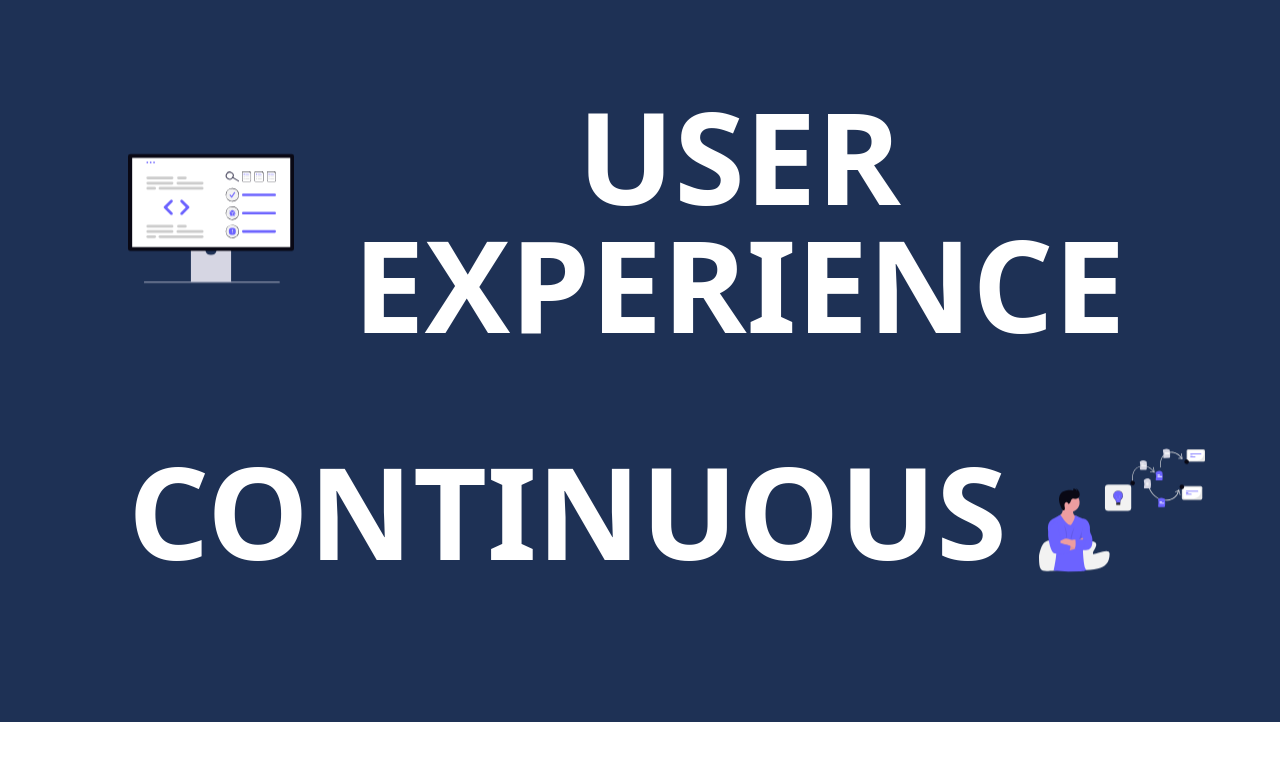
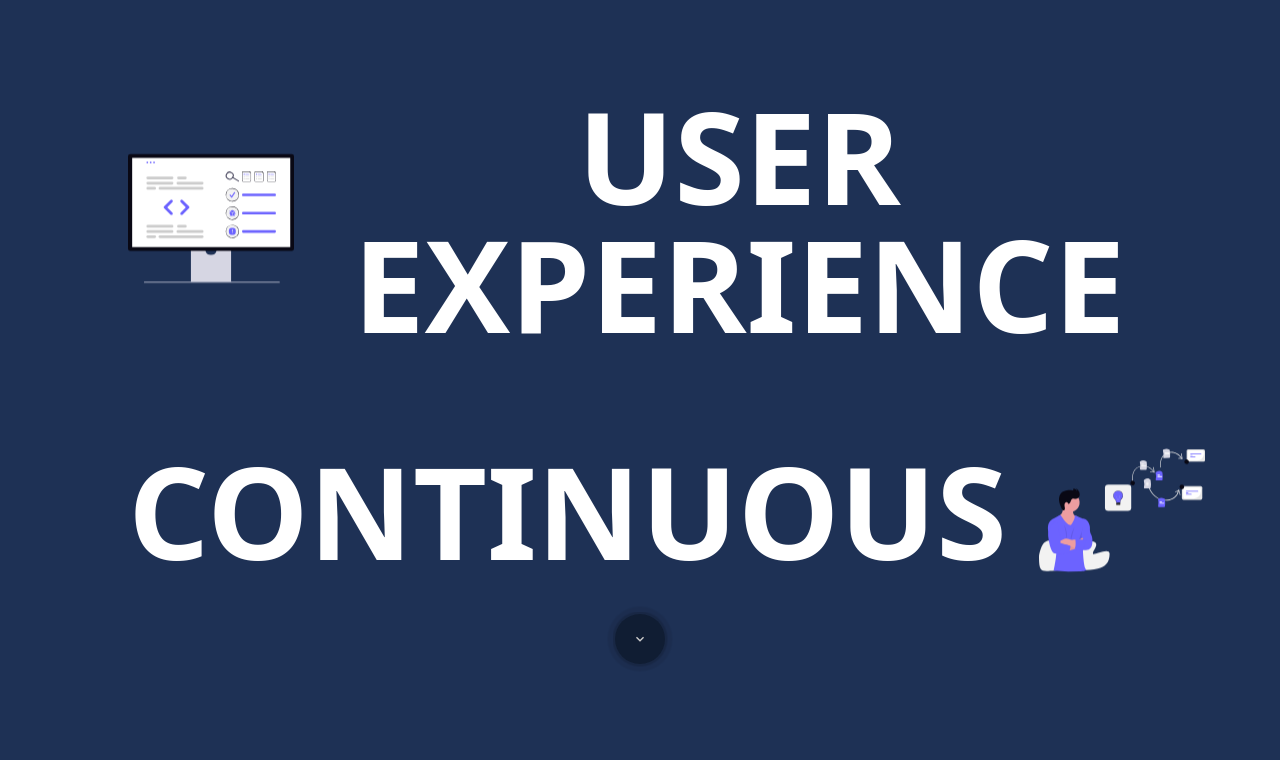
Before and after one commit to JeonWoongchan/portfolio, a Next.js app: page / in a window 1280 px wide. Shown: the part 372-1132 px from the top of the page. Before the commit the page ends 1094 px from the top, so only its background shows below. Built offline with nearby package versions, Linux system fonts and the light colour scheme.

Commit message:
feat: SlideDown 컴포넌트 추가

```diff
--- a/package.json
+++ b/package.json
@@ -16,6 +16,7 @@
     "radix-ui": "^1.4.3",
     "react": "19.2.3",
     "react-dom": "19.2.3",
+    "react-icons": "^5.5.0",
     "tailwind-merge": "^3.4.0",
     "typeit-react": "^2.7.8",
     "zustand": "^5.0.11"
--- a/src/app/globals.css
+++ b/src/app/globals.css
@@ -137,6 +137,52 @@ section {
           float 2s ease-in-out 4s infinite;
 }
 
+/*동심원 애니메이션*/
+@keyframes CircleAnimation {
+  0% {
+    transform: scale(0);
+    opacity: 1;
+  }
+
+  100% {
+    transform: scale(1.5);
+    opacity: 0;
+  }
+}
+
+@keyframes CircleAnimation2 {
+  0% {
+    transform: scale(0);
+  }
+
+  100% {
+    transform: scale(1);
+  }
+}
+
+.slide-down::before {
+  content: '';
+  position: absolute;
+  background: rgba(0, 0, 0, 0.5);
+  width: 50px;
+  height: 50px;
+  margin: auto;
+  border-radius: 50%;
+  animation: CircleAnimation 3s infinite linear;
+}
+
+.slide-down::after {
+  content: '';
+  position: absolute;
+  background: rgba(0, 0, 0, 0.5);
+  width: 50px;
+  height: 50px;
+  margin: auto;
+  border-radius: 50%;
+  animation: CircleAnimation 1.5s infinite linear;
+}
+
+
 @theme inline {
   --radius-sm: calc(var(--radius) - 4px);
   --radius-md: calc(var(--radius) - 2px);
--- a/src/components/Header.tsx
+++ b/src/components/Header.tsx
@@ -11,7 +11,7 @@ export default function Header() {
 
     return (
         <header
-            className='fixed top-0 w-full h-20 flex flex-col md:flex-row justify-between items-start md:items-center z-5 px-[8rem] transition-all duration-300 ease-in-out'
+            className='fixed top-0 w-full h-20 flex flex-col md:flex-row justify-between items-start md:items-center z-5 px-32 transition-all duration-300 ease-in-out'
             style={{ backgroundColor: scrollY < 100 ? 'transparent' : 'var(--color-black)' }}
         >
             <div className="flex justify-between items-center gap-2 h-20">
@@ -32,7 +32,6 @@ export default function Header() {
 }
 
 function Menu({ menu, handleMenuClick }: MenuProps) {
-
     return (
         <li>
             <a
--- a/src/components/Home.tsx
+++ b/src/components/Home.tsx
@@ -4,17 +4,19 @@ import useSectionOpacity from "@/src/hooks/useSectionOpacity";
 import {useRegisterSection} from "@/src/hooks/useRegisterSectionRef";
 import HeroText from "@/src/components/HeroText";
 import HeroIcon from "@/src/components/HeroIcon";
+import SlideDown from "@/src/components/SlideDown";
 
 export default function Home() {
     const sectionRef = useRegisterSection('Home');
 
     return (
         <section ref={sectionRef}
-                 id='home'
                  className="
                     w-full
                     min-h-screen
                     flex
+                    flex-col
+                    justify-center
                     bg-[#1e3155]
                     text-(--color-text)"
         >
@@ -55,28 +57,8 @@ export default function Home() {
                         tooltip={'지속가능하고 발전하는 개발자를 지향합니다.'}
                     />
                 </HeroText>
-
-                {/*<a*/}
-                {/*    href=""*/}
-                {/*    className="*/}
-                {/*        inline-block*/}
-                {/*        bg-[var(--color-accent)]*/}
-                {/*        rounded*/}
-                {/*        px-4*/}
-                {/*        py-2*/}
-                {/*        font-bold*/}
-                {/*        my-8*/}
-                {/*        transition*/}
-                {/*        hover:bg-transparent*/}
-                {/*        hover:outline*/}
-                {/*        hover:outline-2*/}
-                {/*        hover:outline-[var(--color-accent)]*/}
-                {/*        hover:text-[var(--color-text)]*/}
-                {/*    "*/}
-                {/*>*/}
-                {/*    Contact Me*/}
-                {/*</a>*/}
             </div>
+            <SlideDown next={'About'} />
         </section>
     );
 }
--- /dev/null
+++ b/src/components/SlideDown.tsx
@@ -0,0 +1,19 @@
+import React from 'react';
+import { MdKeyboardArrowDown } from "react-icons/md";
+import {useSectionStore} from "@/src/store/useSectionStore";
+
+interface SlideDownProps {
+    next: string;
+}
+
+export default function SlideDown({next}: SlideDownProps) {
+    const { scrollTo } = useSectionStore();
+
+    return (
+        <div className="slide-down relative mx-auto mt-5 flex h-12.5 w-12.5 cursor-pointer items-center justify-center
+            rounded-full border-0 bg-black/30"
+            onClick={() => { scrollTo(next) }}>
+            <MdKeyboardArrowDown className="slide-down-btn" />
+        </div>
+    );
+}
```
Also changed, not shown: 1 other file (tests, documents, lock files or other folders).
